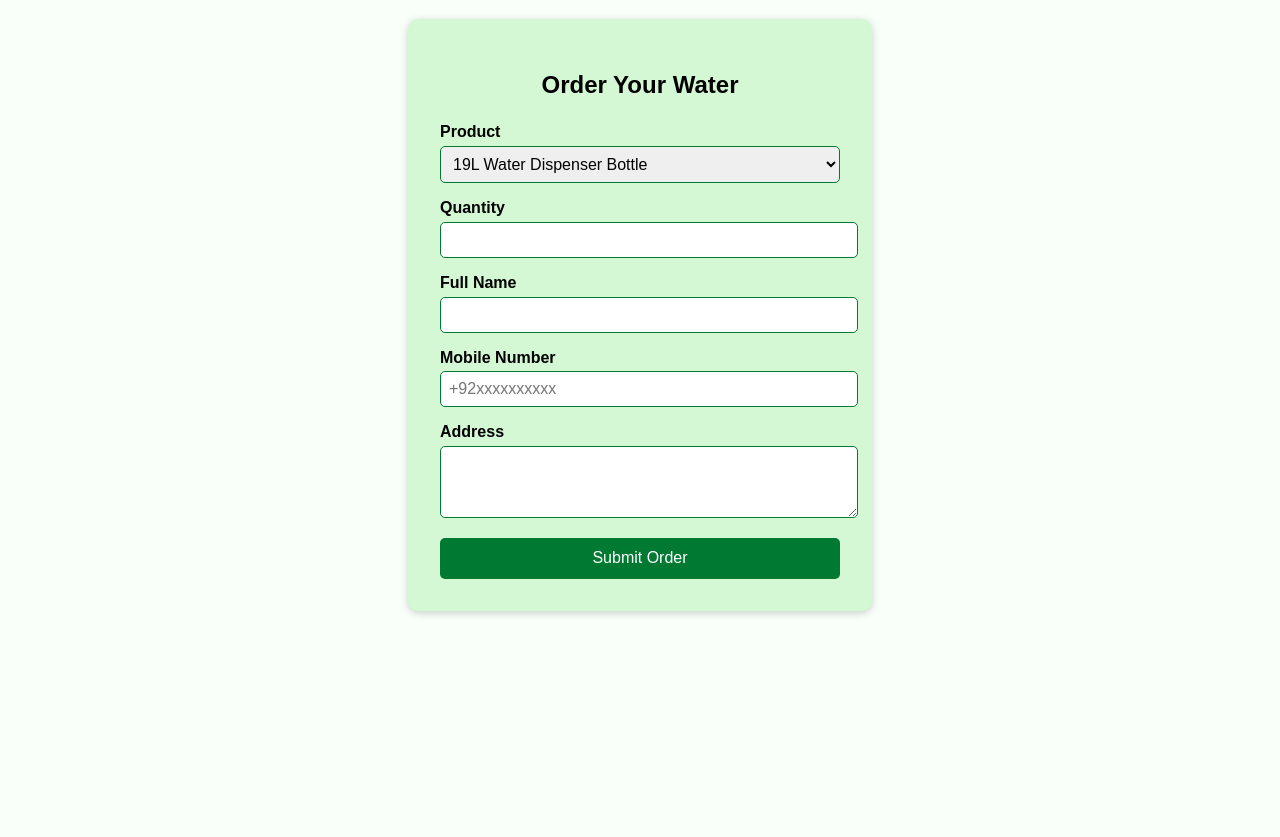
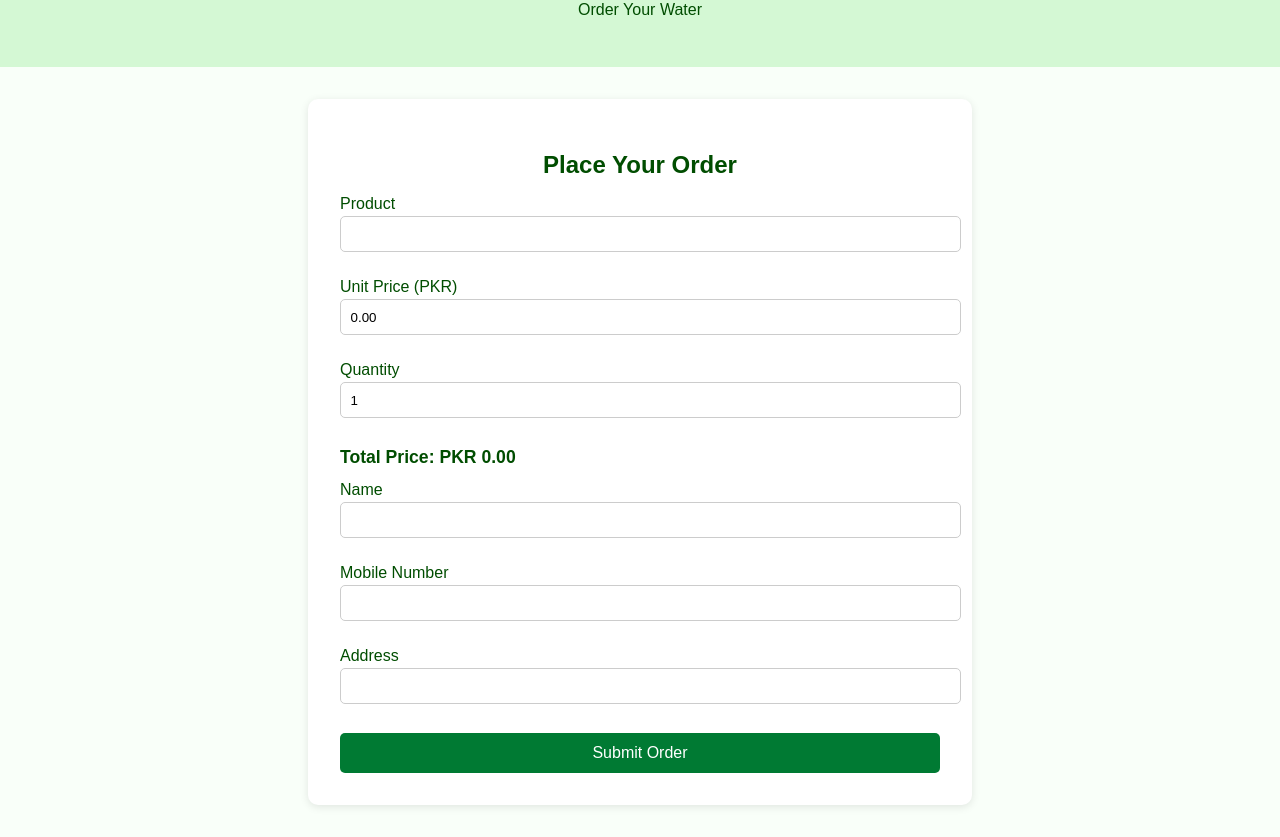
Before and after one commit to azkawaterpk/azkawater, a plain HTML site: page order.html in a window 1280 px wide. Shown: the part 85-922 px from the top of the page. Before the commit the page ends 800 px from the top, so only its background shows below. Drawn offline with Linux system fonts and the light colour scheme.

Commit message:
Refactor Azka Water order form layout and styles

```diff
--- a/order.html
+++ b/order.html
@@ -1,101 +1,95 @@
 <!DOCTYPE html>
 <html lang="en">
 <head>
-  <meta charset="UTF-8" />
-  <meta name="viewport" content="width=device-width, initial-scale=1.0" />
-  <title>Azka Water Order Form</title>
+<meta charset="UTF-8">
+<meta name="viewport" content="width=device-width, initial-scale=1.0">
+<title>Azka Water Order Page</title>
 <style>
-    body {
-      font-family: Arial, sans-serif;
-      background-color: #f9fff9;
-      margin: 0;
-      padding: 0;
-      display: flex;
-      justify-content: center;
-      align-items: center;
-      min-height: 100vh;
-    }
-    .container {
-      background-color: #d4f8d4;
-      padding: 2rem;
-      border-radius: 10px;
-      box-shadow: 0 2px 8px rgba(0,0,0,0.2);
-      max-width: 400px;
-      width: 100%;
-    }
-    h2 {
-      text-align: center;
-      margin-bottom: 1.5rem;
-    }
-    label {
-      display: block;
-      margin-bottom: 0.3rem;
-      font-weight: bold;
-    }
-    input, select, textarea {
-      width: 100%;
-      padding: 0.5rem;
-      margin-bottom: 1rem;
-      border-radius: 5px;
-      border: 1px solid #007a33;
-      font-size: 1rem;
-    }
-    button {
-      width: 100%;
-      padding: 0.7rem;
-      background-color: #007a33;
-      color: white;
-      border: none;
-      border-radius: 5px;
-      font-size: 1rem;
-      cursor: pointer;
-    }
-    button:hover {
-      background-color: #005f26;
-    }
+  body {font-family: Arial, sans-serif; margin:0; padding:0; background:#f9fff9; color:#004d00;}
+  header {background:#d4f8d4; text-align:center; padding:2rem 1rem;}
+  header h1 {margin:0; font-size:2rem;}
+  section {max-width:600px; margin:2rem auto; background:#fff; padding:2rem; border-radius:10px; box-shadow:0 2px 8px rgba(0,0,0,0.1);}
+  h2 {text-align:center; margin-bottom:1rem;}
+  label {display:block; margin:0.8rem 0 0.2rem;}
+  input {width:100%; padding:0.6rem; margin-bottom:0.8rem; border-radius:5px; border:1px solid #ccc;}
+  .total {font-weight:bold; margin-top:1rem; font-size:1.1rem;}
+  .btn {background-color:#007a33; color:white; padding:0.7rem 1.5rem; border:none; border-radius:5px; font-size:1rem; cursor:pointer; text-decoration:none; display:inline-block; width:100%; margin-top:1rem;}
+  .btn:hover {background-color:#005f26;}
 </style>
 </head>
 <body>
-  <div class="container">
-    <h2>Order Your Water</h2>
+
+<header>
+  <h1>Azka Water — أزكى واٹر</h1>
+  <p>Order Your Water</p>
+</header>
+
+<section>
+  <h2>Place Your Order</h2>
   <form id="orderForm">
-      <label for="product">Product</label>
-      <select id="product" required>
-        <option value="19L Water Dispenser Bottle">19L Water Dispenser Bottle</option>
-        <option value="1.5L Bottles (6 pcs)">1.5L Bottles (6 pcs)</option>
-        <option value="500ml Bottles (12 pcs)">500ml Bottles (12 pcs)</option>
-      </select>
+    <label>Product</label>
+    <input type="text" id="product" name="product" readonly>
 
-      <label for="quantity">Quantity</label>
-      <input type="number" id="quantity" min="1" required />
+    <label>Unit Price (PKR)</label>
+    <input type="text" id="unitPrice" name="unitPrice" readonly>
 
-      <label for="name">Full Name</label>
-      <input type="text" id="name" required />
+    <label>Quantity</label>
+    <input type="number" id="quantity" name="quantity" min="1" value="1">
 
-      <label for="mobile">Mobile Number</label>
-      <input type="tel" id="mobile" placeholder="+92xxxxxxxxxx" required />
+    <div class="total">Total Price: PKR <span id="totalPrice">0</span></div>
 
-      <label for="address">Address</label>
-      <textarea id="address" rows="3" required></textarea>
+    <label>Name</label>
+    <input type="text" id="name" name="name" required>
 
-      <button type="submit">Submit Order</button>
+    <label>Mobile Number</label>
+    <input type="tel" id="mobile" name="mobile" required>
+
+    <label>Address</label>
+    <input type="text" id="address" name="address" required>
+
+    <button type="submit" class="btn">Submit Order</button>
   </form>
-  </div>
+</section>
 
 <script>
-    const form = document.getElementById('orderForm');
-    form.addEventListener('submit', function(e) {
+  // Get URL parameters
+  const params = new URLSearchParams(window.location.search);
+  const product = params.get('product') || '';
+  const price = parseFloat(params.get('price')) || 0;
+
+  const productInput = document.getElementById('product');
+  const unitPriceInput = document.getElementById('unitPrice');
+  const quantityInput = document.getElementById('quantity');
+  const totalPriceSpan = document.getElementById('totalPrice');
+
+  productInput.value = product;
+  unitPriceInput.value = price.toFixed(2);
+
+  function updateTotal() {
+    const qty = parseInt(quantityInput.value) || 0;
+    const total = qty * price;
+    totalPriceSpan.textContent = total.toFixed(2);
+  }
+
+  quantityInput.addEventListener('input', updateTotal);
+  updateTotal(); // initial total
+
+  // Send to WhatsApp
+  document.getElementById('orderForm').addEventListener('submit', function(e){
     e.preventDefault();
-      const product = encodeURIComponent(document.getElementById('product').value);
-      const quantity = encodeURIComponent(document.getElementById('quantity').value);
-      const name = encodeURIComponent(document.getElementById('name').value);
-      const mobile = encodeURIComponent(document.getElementById('mobile').value);
-      const address = encodeURIComponent(document.getElementById('address').value);
+    const name = document.getElementById('name').value.trim();
+    const mobile = document.getElementById('mobile').value.trim();
+    const address = document.getElementById('address').value.trim();
+    const quantity = quantityInput.value;
+    const total = (quantity*price).toFixed(2);
 
-      const message = `Order Details:\nProduct: ${product}\nQuantity: ${quantity}\nName: ${name}\nMobile: ${mobile}\nAddress: ${address}`;
-      const whatsappURL = `https://wa.me/923021607004?text=${message}`;
-      window.open(whatsappURL, '_blank');
+    const message = `New Order from Azka Water:\n\nProduct: ${product}\nUnit Price: PKR ${price}\nQuantity: ${quantity}\nTotal Price: PKR ${total}\nName: ${name}\nMobile: ${mobile}\nAddress: ${address}`;
+
+    const whatsappNumber = '923021607004'; // replace with your WhatsApp number
+    const url = `https://wa.me/${whatsappNumber}?text=${encodeURIComponent(message)}`;
+    window.open(url, '_blank');
   });
 </script>
+
 </body>
 </html>
```
Lines whose indentation alone changed are shown as unchanged.
